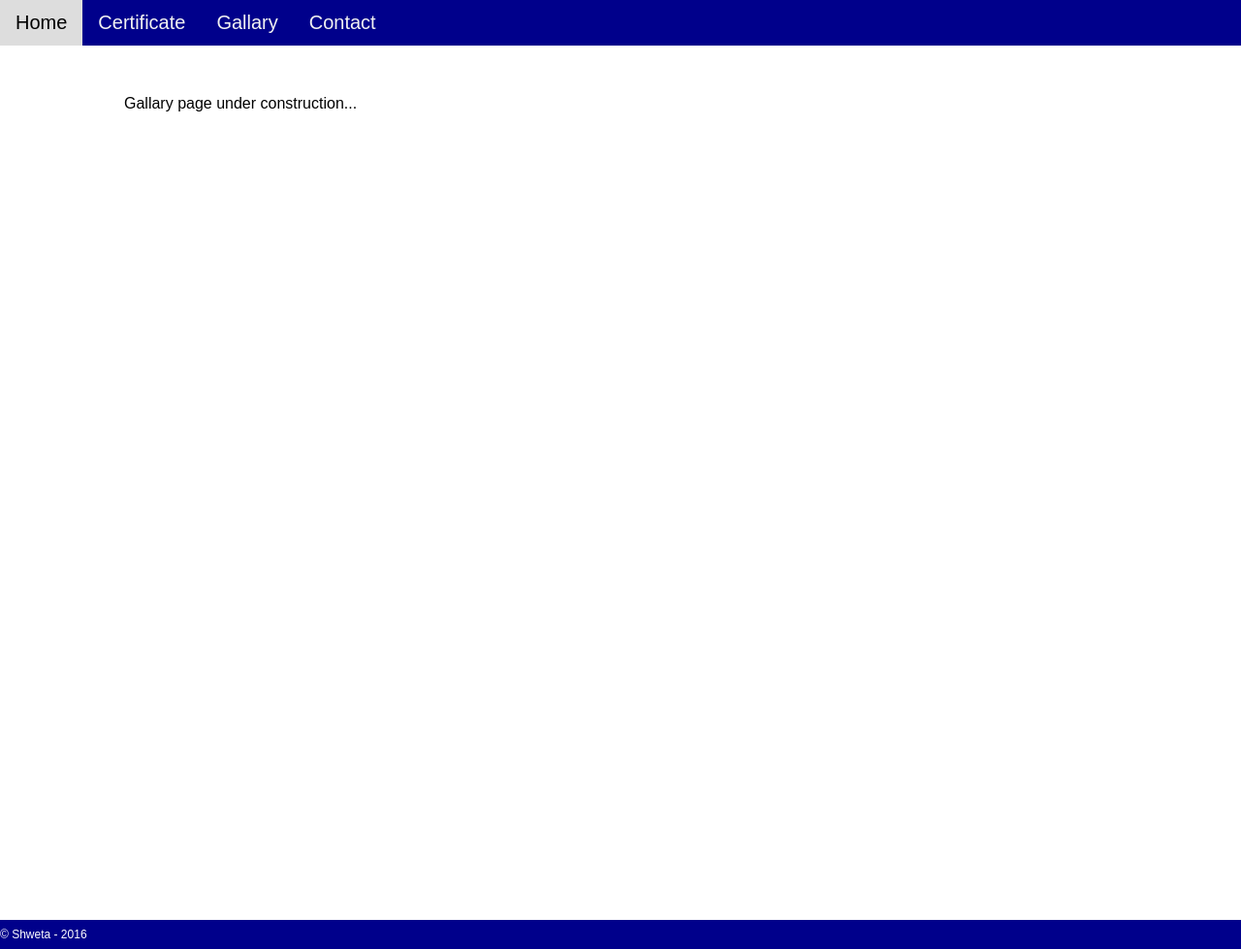
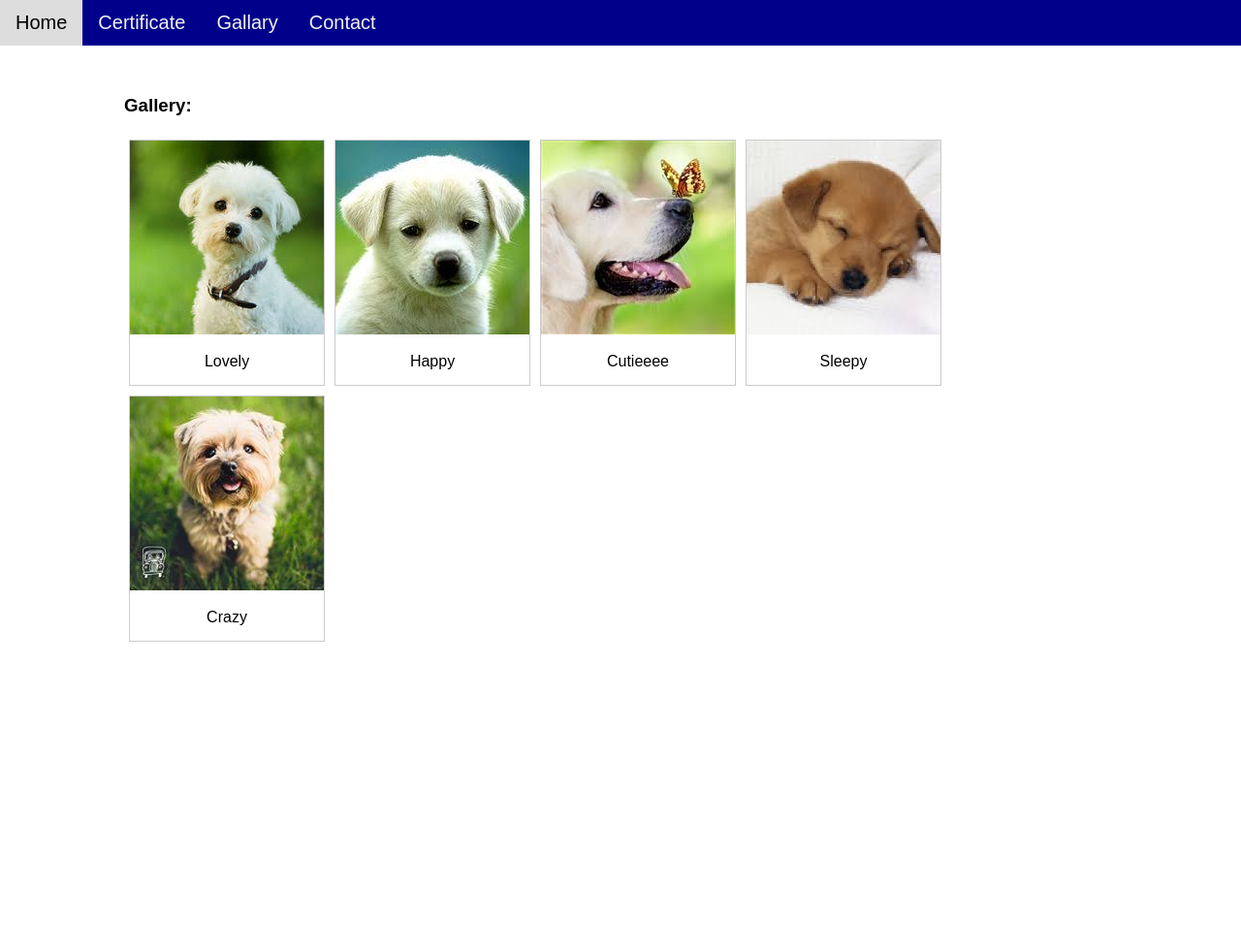
Before and after one commit to shweta4mt15ec087/Myblog, a plain HTML site: page gallary.html in a window 1280 px wide. Shown: the whole page at 97% size. After the commit the page ends 898 px from the top, so only its background shows below. Drawn offline with Linux system fonts and the light colour scheme.

Commit message:
added images to the Gallery page

```diff
--- a/css/main.css
+++ b/css/main.css
@@ -42,3 +42,22 @@ p{
     color: white;
 
 }
+/*style for gallary*/
+div.Gallery{
+    margin: 5px;
+    border: 1px solid #ccc;
+    float: left;
+    width:200px;
+}
+div.Gallery:hover{
+    border: 1px solid #777;
+}
+div.Gallery img{
+    width: 100%;
+    height: 200px;
+
+}
+div.desc{
+    padding: 15px;
+    text-align:center;
+}
--- a/gallary.html
+++ b/gallary.html
@@ -16,16 +16,47 @@
 
         <!--Body content-->
         <div class="content">
-            <p>
-            Gallary page under construction...
-            </p>
-        </div>
+         <h3>Gallery:</h3>
+
+            <!--Gallery content-->
+            <div class="Gallery">
+            <img src="images/a.jpg"
+                 alt="image - a"/>
+                 <div class="desc">Lovely
+                      </div>
+                </div>
+
+                 <div class="Gallery">
+            <img src="images/b.jpg"
+                 alt="image - b"/>
+                 <div class="desc">Happy
+                      </div>
+                </div>
+
+             <div class="Gallery">
+            <img src="images/c.jpg"
+                 alt="image - c"/>
+                 <div class="desc">Cutieeee
+                      </div>
+                </div>
+             <div class="Gallery">
+            <img src="images/d.jpg"
+                 alt="image - d"/>
+                 <div class="desc">Sleepy
+                      </div>
+                 </div>
+
+              <div class="Gallery">
+            <img src="images/e.jpg"
+                 alt="image - e"/>
+                 <div class="desc">Crazy
+                      </div>
+                 </div>
+               </div>
+            <!--End of Gallery content-->
+
          <!--End of Body content-->
 
-        <!--Footer content-->
-        <div class="footer">
-            &copy; Shweta - 2016
-        </div>
-         <!--End of Footer content-->
+
     </body>
 </html>
```
Also changed, not shown: images/a.jpg (added), images/b.jpg (added), images/c.jpg (added), images/d.jpg (added), images/e.jpg (added).
